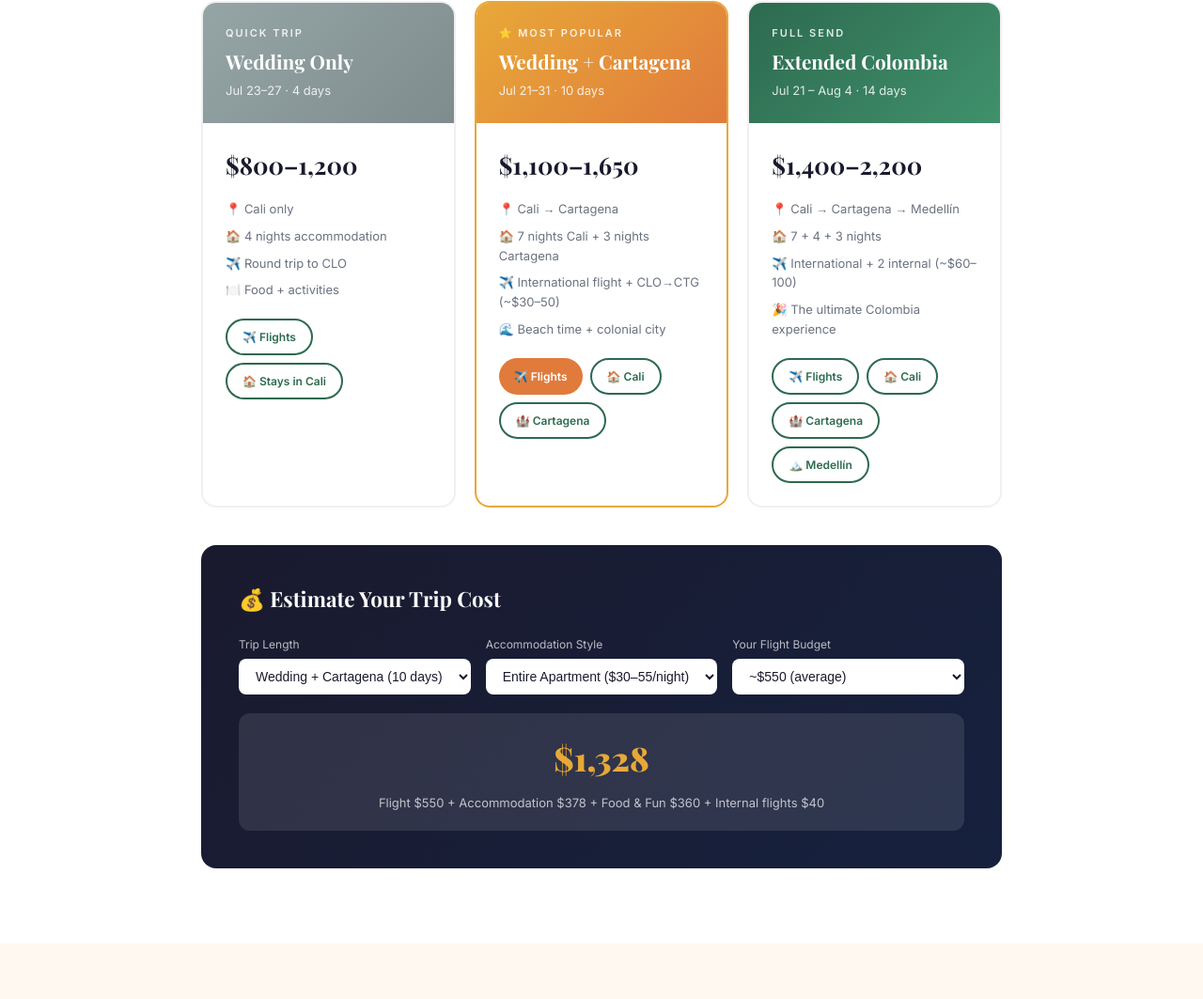
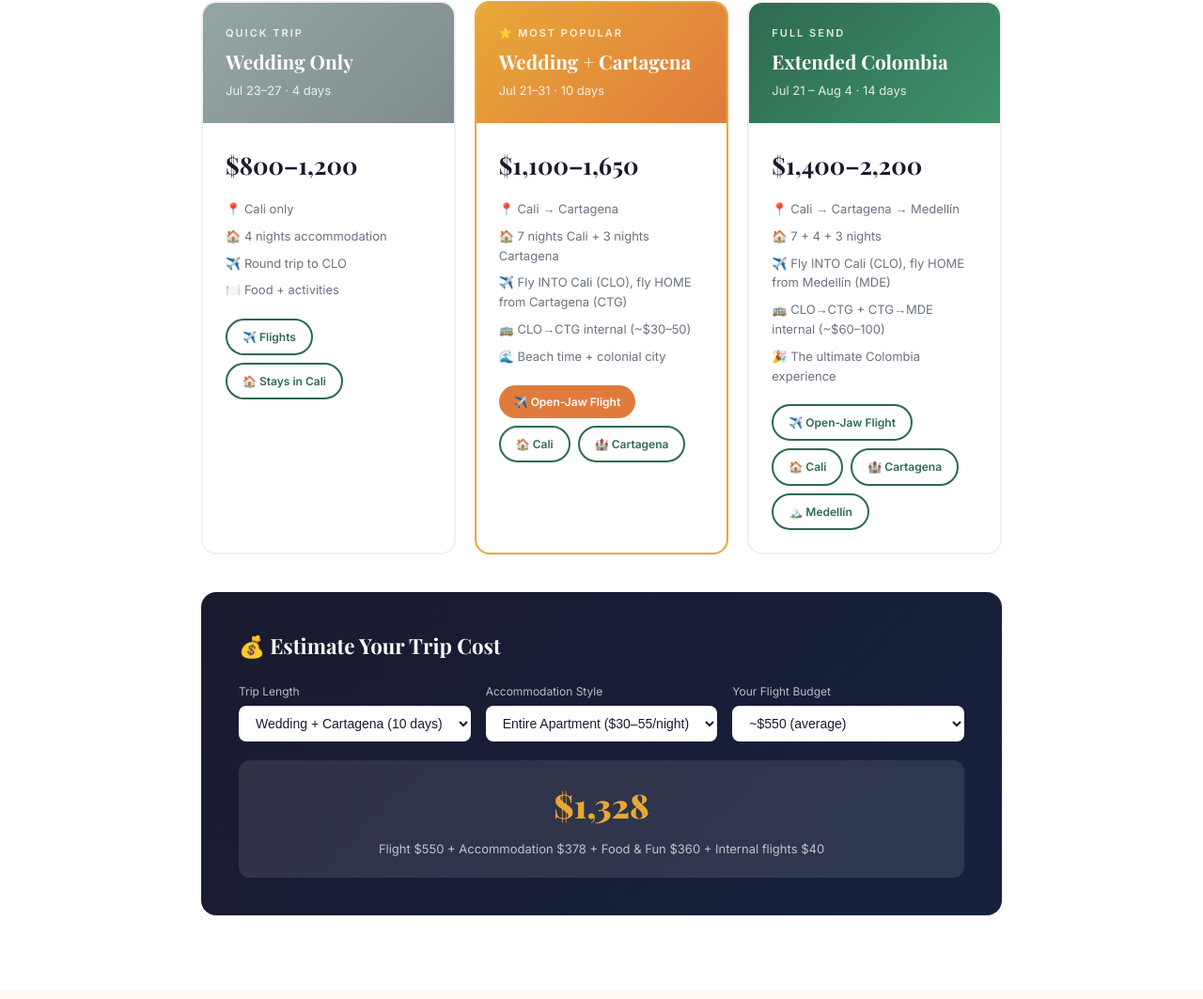
Before and after one commit to yashchitneni/colombia-trip, a website: page index.html in a window 1280 px wide. Shown: the part 3123-4186 px from the top of the page at 94% size. Drawn offline with nearby package versions, Linux system fonts and the light colour scheme.

Commit message:
Open-jaw flights: fly into CLO, fly home from CTG/MDE — no backtracking

```diff
--- a/index.html
+++ b/index.html
@@ -316,10 +316,11 @@ footer .footer-note{font-size:12px;opacity:.4;margin-top:20px}
 <div class="price-range">$1,100–1,650</div>
 <div class="detail">📍 Cali → Cartagena</div>
 <div class="detail">🏠 7 nights Cali + 3 nights Cartagena</div>
-<div class="detail">✈️ International flight + CLO→CTG (~$30–50)</div>
+<div class="detail">✈️ Fly INTO Cali (CLO), fly HOME from Cartagena (CTG)</div>
+<div class="detail">🚌 CLO→CTG internal (~$30–50)</div>
 <div class="detail">🌊 Beach time + colonial city</div>
 <div style="margin-top:16px;display:flex;gap:8px;flex-wrap:wrap">
-<a href="https://www.google.com/travel/flights?q=flights%20to%20CLO%20from%20Jul%2021%20to%20Jul%2031%202026" target="_blank" class="btn btn-primary" style="padding:8px 16px;font-size:12px">✈️ Flights</a>
+<a href="https://www.google.com/travel/flights?q=flights%20to%20CLO%20Jul%2021%20return%20from%20CTG%20Jul%2031%202026" target="_blank" class="btn btn-primary" style="padding:8px 16px;font-size:12px">✈️ Open-Jaw Flight</a>
 <a href="https://www.airbnb.com/s/Cali--Colombia/homes?checkin=2026-07-21&checkout=2026-07-28" target="_blank" class="btn btn-outline" style="padding:8px 16px;font-size:12px">🏠 Cali</a>
 <a href="https://www.airbnb.com/s/Cartagena--Colombia/homes?checkin=2026-07-28&checkout=2026-07-31" target="_blank" class="btn btn-outline" style="padding:8px 16px;font-size:12px">🏰 Cartagena</a>
 </div>
@@ -336,10 +337,11 @@ footer .footer-note{font-size:12px;opacity:.4;margin-top:20px}
 <div class="price-range">$1,400–2,200</div>
 <div class="detail">📍 Cali → Cartagena → Medellín</div>
 <div class="detail">🏠 7 + 4 + 3 nights</div>
-<div class="detail">✈️ International + 2 internal (~$60–100)</div>
+<div class="detail">✈️ Fly INTO Cali (CLO), fly HOME from Medellín (MDE)</div>
+<div class="detail">🚌 CLO→CTG + CTG→MDE internal (~$60–100)</div>
 <div class="detail">🎉 The ultimate Colombia experience</div>
 <div style="margin-top:16px;display:flex;gap:8px;flex-wrap:wrap">
-<a href="https://www.google.com/travel/flights?q=flights%20to%20CLO%20from%20Jul%2021%20to%20Aug%204%202026" target="_blank" class="btn btn-outline" style="padding:8px 16px;font-size:12px">✈️ Flights</a>
+<a href="https://www.google.com/travel/flights?q=flights%20to%20CLO%20Jul%2021%20return%20from%20MDE%20Aug%204%202026" target="_blank" class="btn btn-outline" style="padding:8px 16px;font-size:12px">✈️ Open-Jaw Flight</a>
 <a href="https://www.airbnb.com/s/Cali--Colombia/homes?checkin=2026-07-21&checkout=2026-07-28" target="_blank" class="btn btn-outline" style="padding:8px 16px;font-size:12px">🏠 Cali</a>
 <a href="https://www.airbnb.com/s/Cartagena--Colombia/homes?checkin=2026-07-28&checkout=2026-08-01" target="_blank" class="btn btn-outline" style="padding:8px 16px;font-size:12px">🏰 Cartagena</a>
 <a href="https://www.airbnb.com/s/Medellín--Colombia/homes?checkin=2026-08-01&checkout=2026-08-04" target="_blank" class="btn btn-outline" style="padding:8px 16px;font-size:12px">🏔️ Medellín</a>
```
